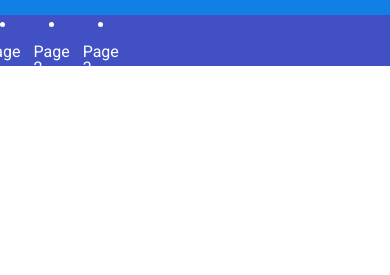
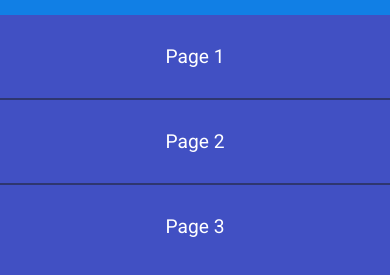
Before and after one commit to patolas01/Web-Library, a plain HTML site: page PARTIALS/navbar-1/navbar.html in a window 390 px wide. Both pictures are taken after a click on the link "Burguer Menu". Shown: the part 41-316 px from the top of the page. Drawn offline with Linux system fonts and the light colour scheme.

Commit message:
mobile navigation complete; all done!

```diff
--- a/PARTIALS/navbar-1/navbar.css
+++ b/PARTIALS/navbar-1/navbar.css
@@ -12,6 +12,7 @@ body {
     --prim-color: #117fe5;
     --sec-color: #4150c3;
     --shade-prim-color: #2f8fe8;
+    --shade-sec-color: #2e366f;
 
     /* Margins And Paddings remove */
     padding: 0;
@@ -105,28 +106,54 @@ body {
 
 .mobile-navbar .burguer-area {
     display: none;
-    width: 100vw;
+    width: 100svw;
+    height: 100svh;
     background-color: var(--sec-color);
-    position: absolute;
+    position: fixed;
     top: 3.5rem;
     right: 0;
     transform: translateX(100%);
     /* Initially off-screen to the right */
-    transition: transform 0.3s ease;
+    transition: transform 0.55s ease;
     /* Smooth transition */
 }
 
 .burguer-area.open {
-    transform: translateX(0);
+    transform: translateX(0%);
     /* Slide in from the right */
 }
 
+.mobile-navbar .burguer-area ul{
+    width: 100%;
+    margin: 0;
+    padding: 0;
+}
+
+.mobile-navbar .burguer-area ul li{
+    width: 100%;
+    padding: 0;
+    margin: 0;
+    display: flex;
+    align-items: center;
+    justify-content: center;
+    list-style-type: none;
+    border-bottom: 2px solid var(--shade-sec-color);
+}
+
+.mobile-navbar .burguer-area ul li a {
+    width: 100%;
+    padding: 2rem;
+    margin: 0;
+    font-size: larger;
+}
+
+.mobile-navbar .burguer-area ul li:last-child {
+    border: 0;
+}
+
+
 /* Responsive */
 @media screen and (max-width: 480px) {
-    body {
-        overflow-x: hidden;
-        /* Prevent horizontal scroll */
-    }
 
     /* Disable normal navbar */
     .norm-navbar {
--- a/PARTIALS/navbar-1/navbar.html
+++ b/PARTIALS/navbar-1/navbar.html
@@ -39,9 +39,12 @@
 
             <!-- Burguer Area -->
             <div class="burguer-area">
-                <li><a href="">Page 1</a></li>
-                <li><a href="">Page 2</a></li>
-                <li><a href="">Page 3</a></li>
+                <ul>
+                    <li><a href="">Page 1</a></li>
+                    <li><a href="">Page 2</a></li>
+                    <li><a href="">Page 3</a></li>
+                </ul>
+
             </div>
         </div>
     </nav>
```
